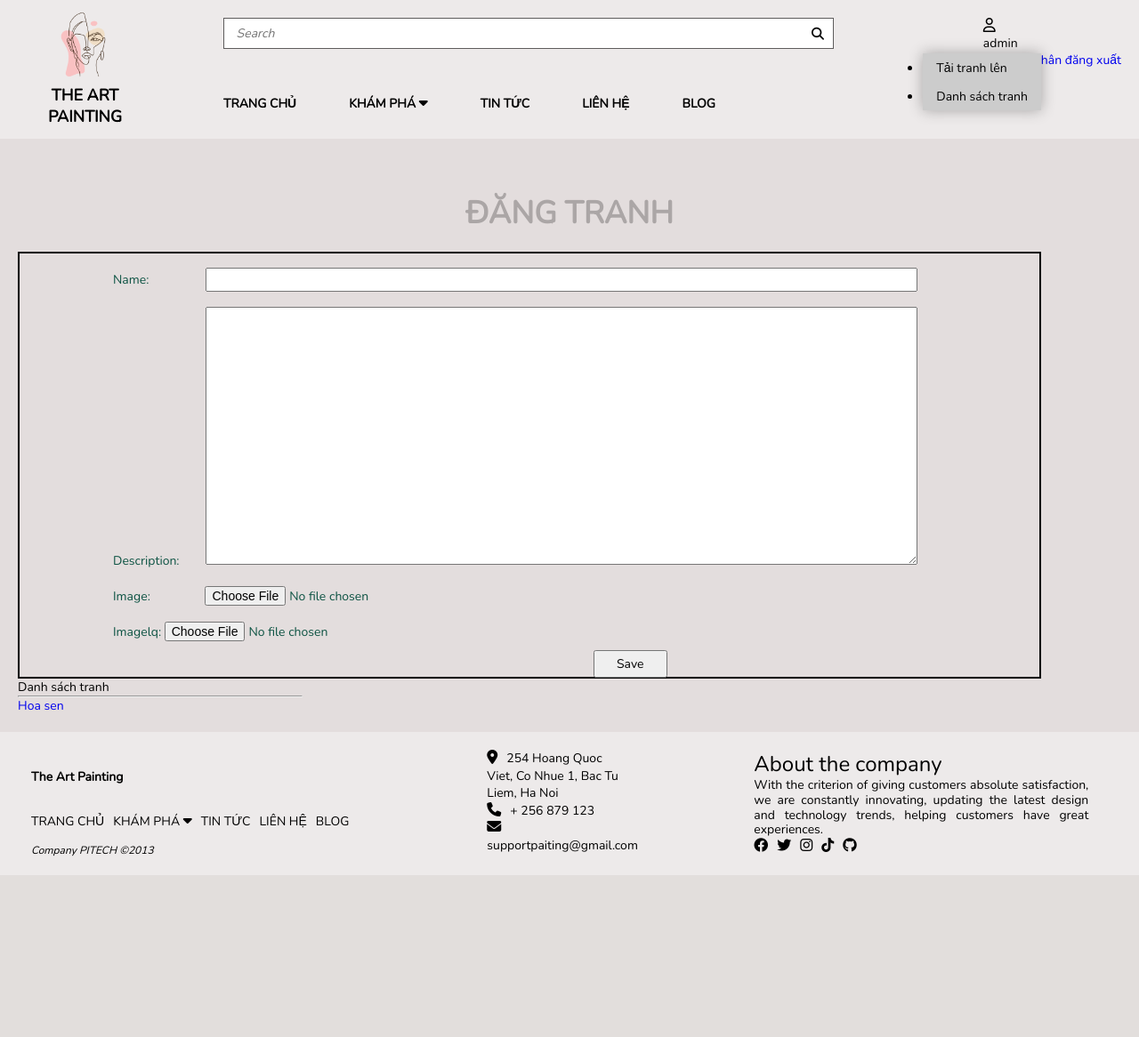
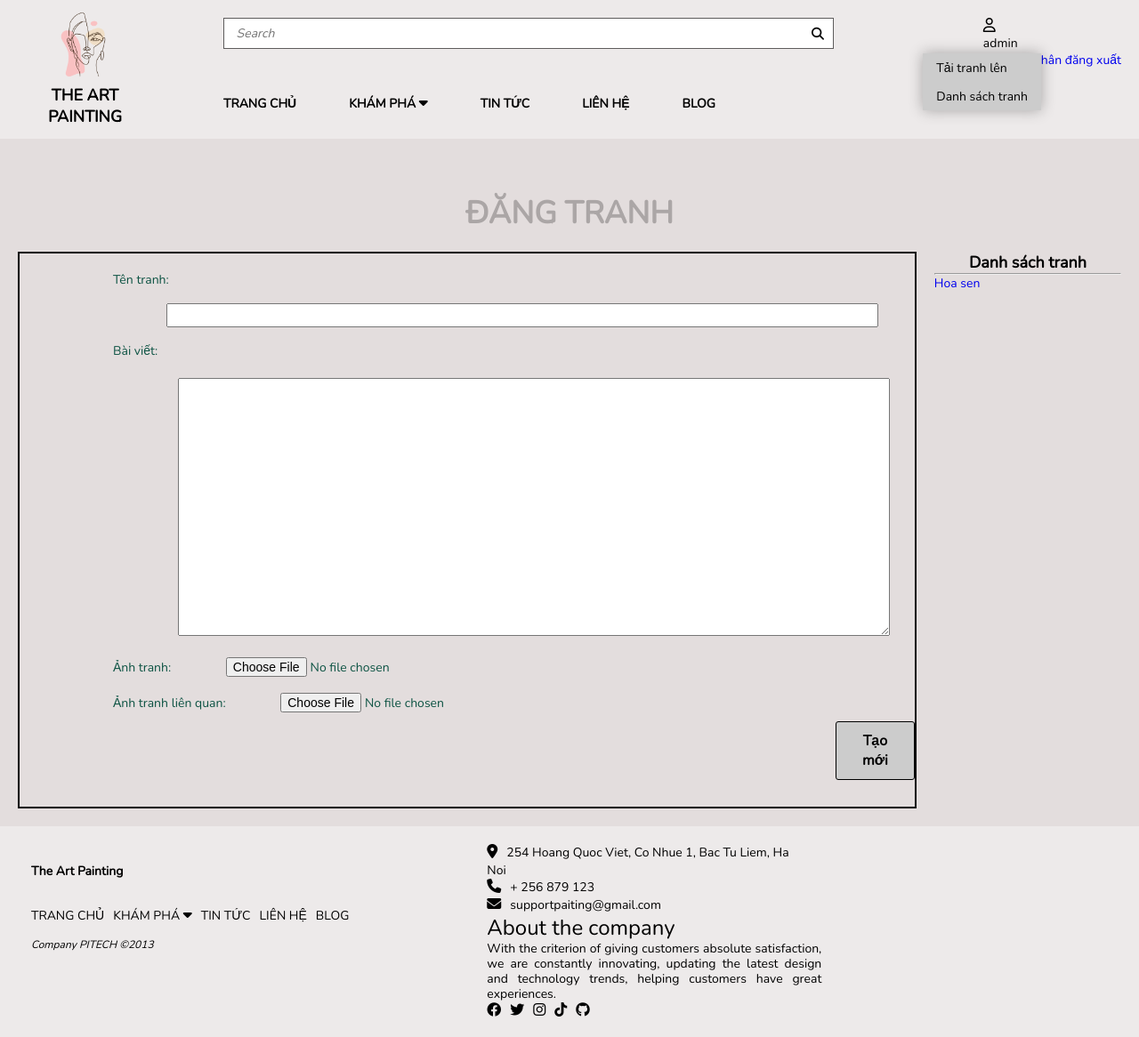
Before and after one commit to lamthonn/Painting, a Django app: page /painting/upload/ in a window 1280 px wide. Shown: the whole page at 89% size. Before the commit the page ends 984 px from the top, so only its background shows below. Run offline with Django 4.2, Linux system fonts and the light colour scheme; a user stored in the database is signed in; data comes from the database, SQL or seed files in the repository; both versions use the stored data as it was after the commit; some libraries are stand-ins or nearby versions.

Commit message:
hai xinh dep

```diff
--- a/painting/static/admin_list.css
+++ b/painting/static/admin_list.css
@@ -5,6 +5,10 @@ table, tr, td{
 table{
     border-collapse:collapse;
 }
+
+ li{
+    list-style: none;
+ }
 
 .admin_list{
     padding: 20px;
--- a/painting/static/main.css
+++ b/painting/static/main.css
@@ -214,9 +214,13 @@ i{
 
 .footer .information{
     float: left;
-    width: 300px;
+    width: 500px;
     padding-right: 147px;
 }
+
+li{
+    list-style: none;
+ }
 
 .footer .information .information-list{
     list-style: none;
--- a/painting/static/upload.css
+++ b/painting/static/upload.css
@@ -14,7 +14,6 @@
 
 .upload .upload-a {
     width: 1150px;
-    height: 480px;
     border: 2px solid #000;
     display: inline-block;
     line-height: 40px;
@@ -40,7 +39,7 @@
 .upload-content #id_description{
     width: 800px;
     height: 290px;
-    margin-left: 26px;
+    margin-left: 73px;
     margin-top: 10px;
 }
 
@@ -55,17 +54,39 @@
 }
 
 .upload-content  button{
-    padding: 4px 24px;
+    padding: 10px 29px;
     display: flex;
-    margin-left: 540px;
+    margin-left: 812px;
+    font-weight: 600;
+    background: #ccc;
+    border: 1px solid;
+    border-radius: 3px;
+    font-size: 16px;
+    margin-bottom: 30px;
+}
+
+.upload-content  button:hover{
+    background: #fff;
+    cursor: pointer;
 }
 
 .upload .list-update{
     width: 320px;
     margin-right: 0;
     margin-top: 0;
+    margin-left: 20px;
 }
 
 .upload-content {
     padding-left: 85px;
 }
+
+.upload .upload-main{
+    display: flex;
+}
+
+.list-update p{
+    FONT-SIZE: 18px;
+    text-align: center;
+    font-weight: 600;
+}
--- a/painting/templates/pages/delete_pictures.html
+++ b/painting/templates/pages/delete_pictures.html
@@ -7,6 +7,8 @@
 
 {% block link %}
     <link rel="stylesheet" href="{% static 'delete_pictures.css' %}" >
+    <link rel="stylesheet" href="{% static 'painting_detail.css' %}" >
+
 {% endblock link %}
 
 {% block content %}
--- a/painting/templates/pages/upload.html
+++ b/painting/templates/pages/upload.html
@@ -8,13 +8,36 @@
     <link rel="stylesheet" href="{% static 'upload.css' %}" >
 {% endblock %}
 {% block content %}
+
   <div class="upload">
     <h2>Đăng tranh</h2>
+    <div class="upload-main">
       <div class="upload-a">
-      <form method="post" enctype="multipart/form-data" class="upload-content">
+        <form method="post" enctype="multipart/form-data" class="upload-content" action="http://127.0.0.1:8000/painting/update_pictures/{{painting.id}}/">
           {% csrf_token %}
-        {{ form.as_p }}
-        <button type="submit">Save</button>
+          <p>
+            <label for="id_name">Tên tranh:</label>
+            <input type="text" name="name" maxlength="50" required="" id="id_name">
+          </p>
+          <p>
+            <label for="id_description">Bài viết:</label>
+            <textarea name="description" cols="40" rows="10" required="" id="id_description"></textarea>
+          </p>
+          <p>
+            <label for="id_image">Ảnh tranh:</label>
+            {% if painting.image%}
+              <img src="{{ painting.image.url }}" alt="">
+            {% endif %}
+            <input type="file" name="image" accept="image/*" required="" id="id_image">
+          </p>
+          <p>
+            <label for="id_image">Ảnh tranh liên quan:</label>
+            {% if painting.image%}
+              <img src="{{ painting.imagelq.url }}" alt="">
+            {% endif %}
+            <input type="file" name="imagelq" accept="image/*" required="" id="id_image">
+          </p>
+          <button type="submit">Tạo mới</button>
         </form>
       </div>
       <div class="list-update">
@@ -27,5 +50,6 @@
         </div>
       </div>
     </div>
+  </div>
 
 {% endblock %}
```
Also changed, not shown: painting/static/delete_pictures.css (+8 -0 lines), painting/static/edit_pictures.css (+7 -1 lines), painting/templates/pages/edit_pictures.html (+12 -3 lines), db.sqlite3. Lines whose indentation alone changed are shown as unchanged.
